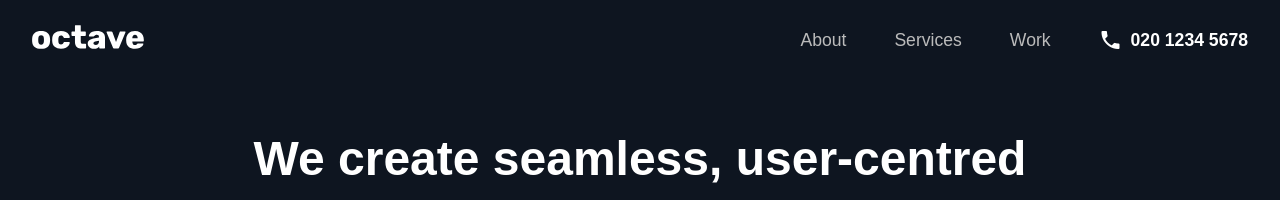
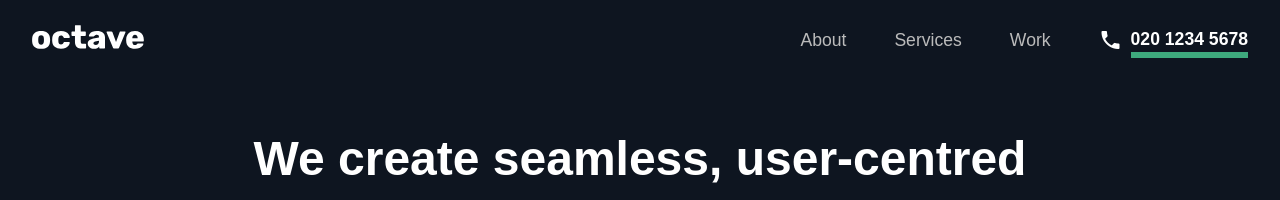
Before and after one commit to chrisjingram/octave-website, a Jekyll site: the page built from index.html, in a window 1280 px wide. Shown: the top 200 px of the page. Built offline with Jekyll 4.4.1, drawn with Linux system fonts in a browser that asks for light colours; nearby versions of some CDN libraries; some web fonts are replaced.

Commit message:
Added green underline to phone number

```diff
--- a/_includes/header.html
+++ b/_includes/header.html
@@ -6,7 +6,7 @@
         <li><a href="#">About</a></li>
         <li><a href="#">Services</a></li>
         <li><a href="#">Work</a></li>
-        <li class="phone-number"><a href="tel:"><i class="material-icons">phone</i>020 1234 5678</a></li>
+        <li class="phone-number"><a href="tel:"><i class="material-icons">phone</i><span>020 1234 5678</span></a></li>
       </ul>
     </nav>
     <a href="javascript:toggleFullscreenMenu()" class="hamburger-button">
--- a/_sass/_header.scss
+++ b/_sass/_header.scss
@@ -114,6 +114,13 @@ section#navbar{
           color: white;
           margin-right: 0.5rem;
         }
+        span{
+          border-bottom: 6px solid $green;
+          box-sizing: border-box;
+          padding: 2px 0;
+          position: relative;
+          top: 2px;
+        }
         a{
           padding: 0 2rem 0 0;
           color: white;
--- a/_sass/_vars.scss
+++ b/_sass/_vars.scss
@@ -1,5 +1,6 @@
 $indigo: #0E1520;
 $grey: #636363;
+$green: #3EA97D;
 
 // Small tablets and large smartphones (landscape view)
 $screen-sm-min: 576px;
```
